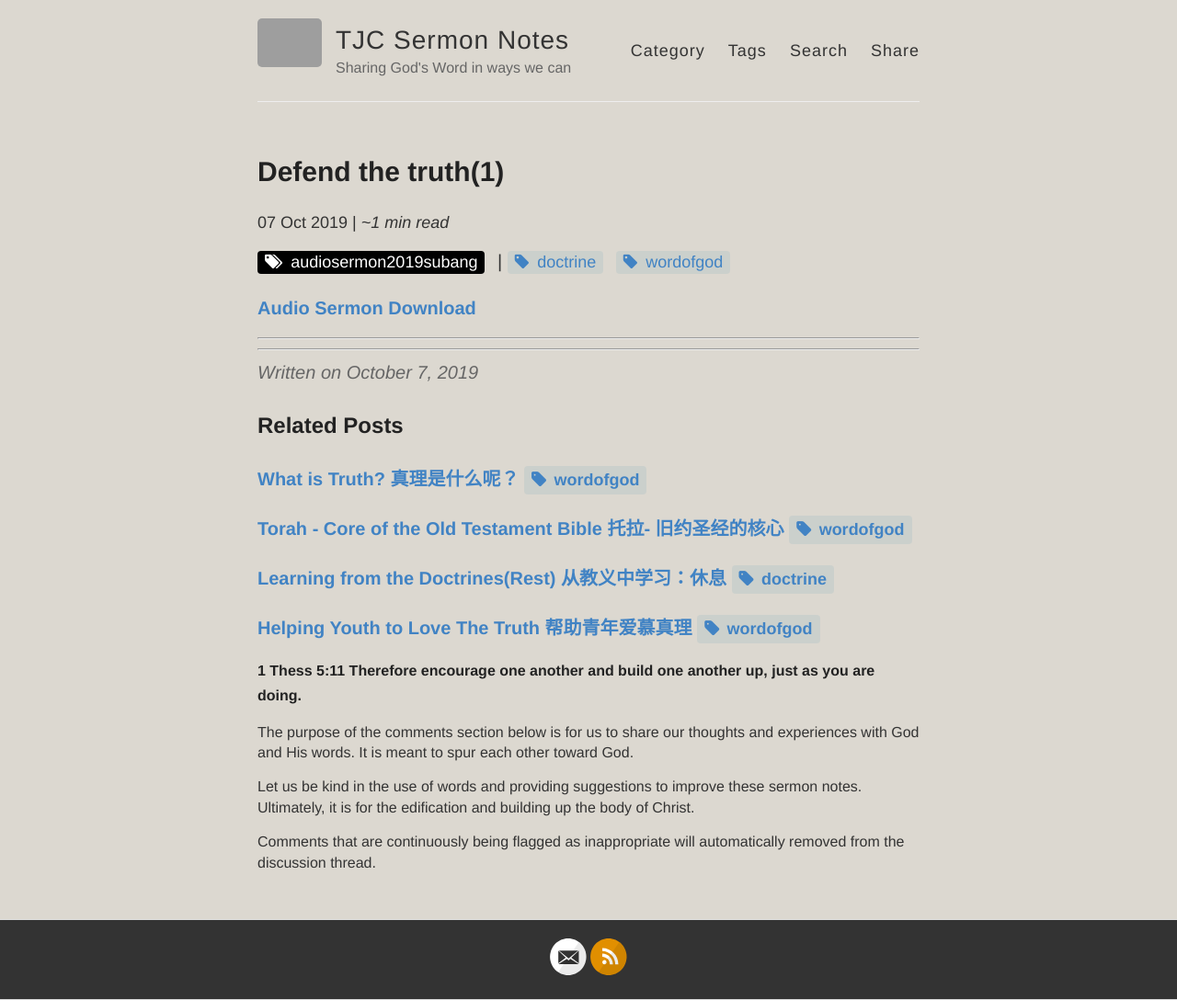
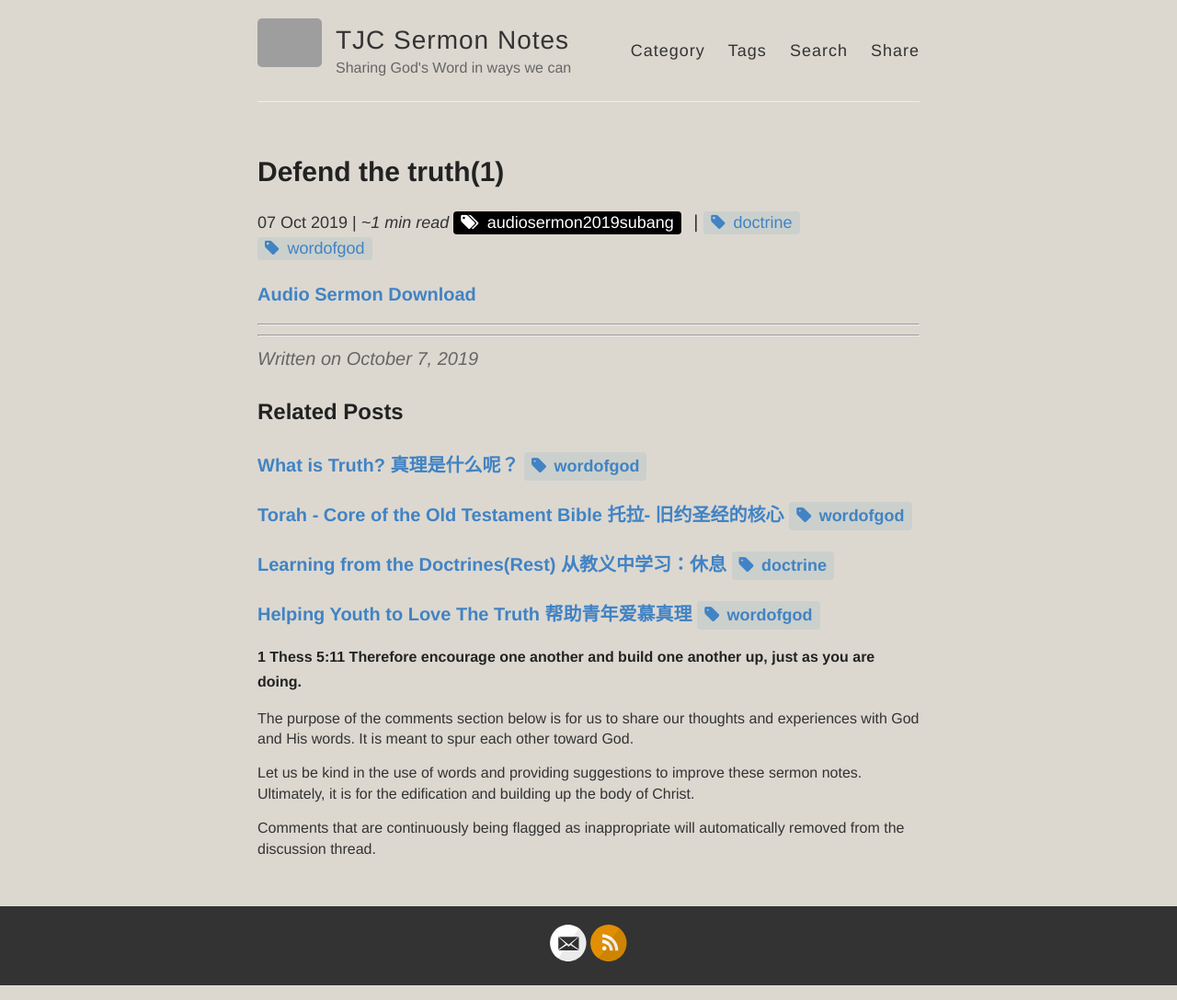
Before and after one commit to catchupTJC/catchuptjc.github.io, a Jekyll site: the page built from _posts/2019-10-07-Defend the truth(1) .md, in a window 1280 px wide. Shown: the whole page at 92% size. Built offline with Jekyll 4.4.1, drawn with Linux system fonts in a browser that asks for light colours; nearby versions of some CDN libraries; comment, search, counter and statistics services are not loaded; grey boxes are pictures that could not be loaded.

Commit message:
Update post.html

```diff
--- a/_layouts/post.html
+++ b/_layouts/post.html
@@ -3,14 +3,13 @@
 ---
 
 <article class="post">
-  <p style="margin-btm:0;">
   <h1>{{ page.title }}</h1>
   <font size="4">
   <span class="post-date">{{ page.date | date_to_string }}</span> |
   {% if site.read_time %}
     {% include read-time.html %}
   {% endif %}
-  </font></p>
+  </font>
 
   {% if page.category %}
   {% for tag in page.category %}
```
